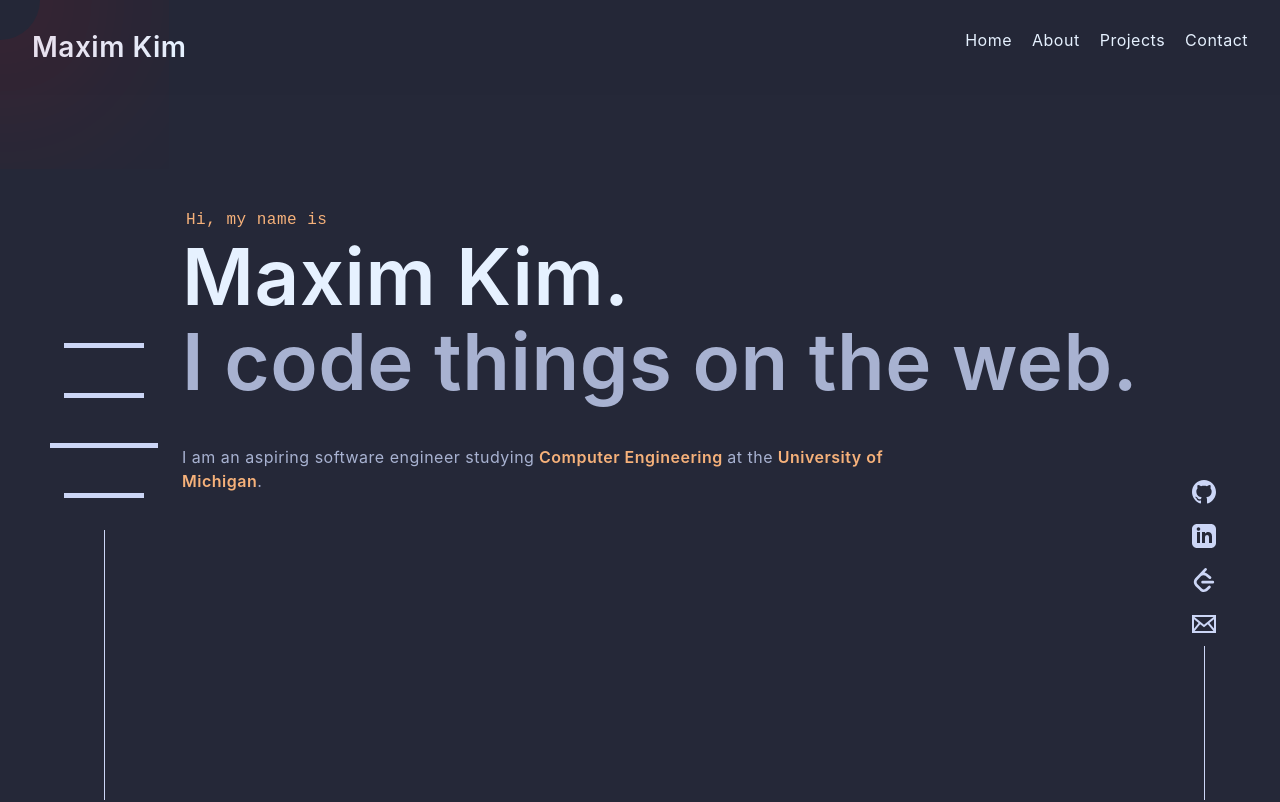
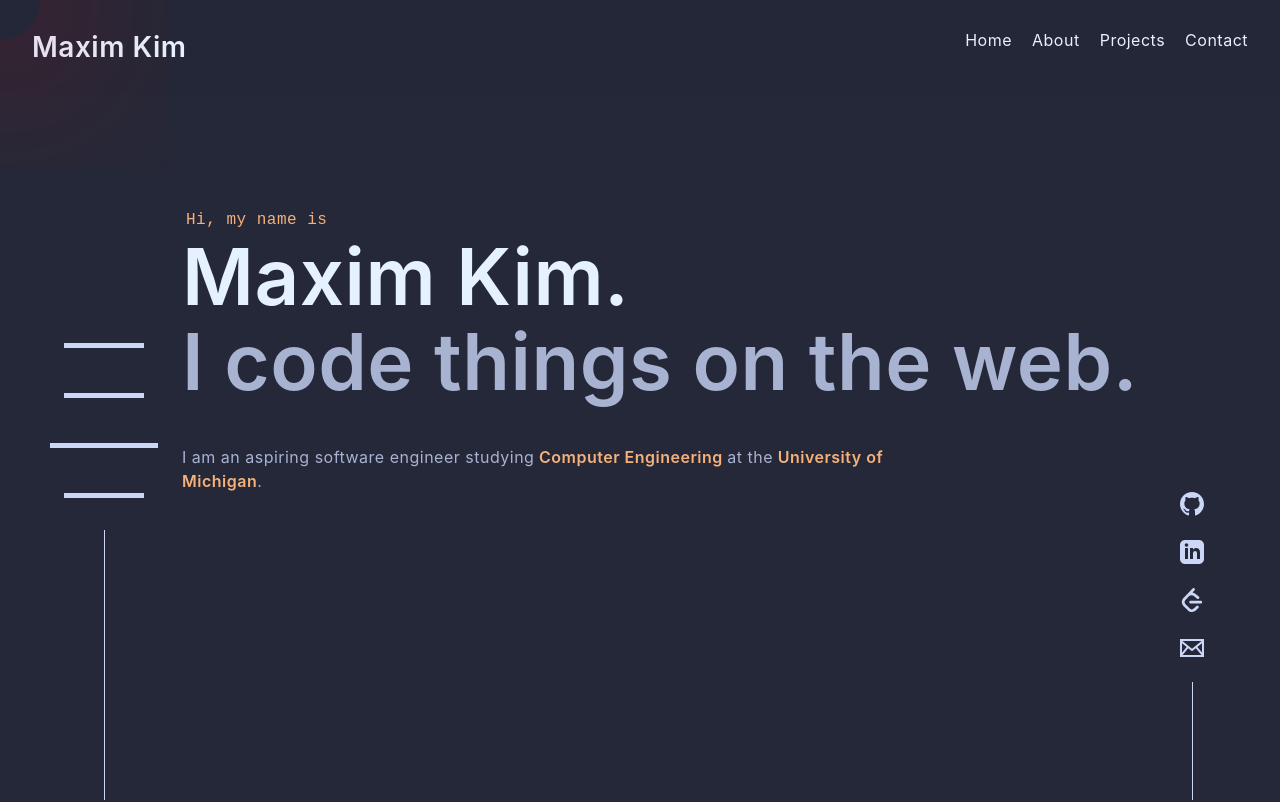
Before and after one commit to Maxim12313/portfolio, a Next.js app: page / in a window 1280 px wide. Shown: the top 802 px of the page. Built offline with nearby package versions, Linux system fonts and the light colour scheme.

Commit message:
social light up

```diff
--- a/app/components/RightBar.js
+++ b/app/components/RightBar.js
@@ -2,11 +2,14 @@ export default function RightBar() {
   return (
     <div
       className="fixed right-16 bottom-0 vertical-line min-h-[40%] flex flex-col
-                    items-center justify-start space-y-5"
+                    items-center justify-start"
     >
-      <a href="https://github.com/Maxim12313" target="_blank">
+      <a
+        href="https://github.com/Maxim12313" target="_blank"
+        className="fill-lightest-slate hover:fill-color4 p-3"
+      >
         <svg
-          className="fill-lightest-slate"
+          className="fill-inherit"
           xmlns="http://www.w3.org/2000/svg"
           width="24"
           height="24"
@@ -16,11 +19,11 @@ export default function RightBar() {
         </svg>
       </a>
       <a
-        href="https://www.linkedin.com/in/maxim-kim-b057bb240/"
-        target="_blank"
+        href="https://www.linkedin.com/in/maxim-kim-b057bb240/" target="_blank"
+        className="fill-lightest-slate hover:fill-color4 p-3"
       >
         <svg
-          className="fill-lightest-slate"
+          className="fill-inherit"
           xmlns="http://www.w3.org/2000/svg"
           width="24"
           height="24"
@@ -29,9 +32,12 @@ export default function RightBar() {
           <path d="M19 0h-14c-2.761 0-5 2.239-5 5v14c0 2.761 2.239 5 5 5h14c2.762 0 5-2.239 5-5v-14c0-2.761-2.238-5-5-5zm-11 19h-3v-11h3v11zm-1.5-12.268c-.966 0-1.75-.79-1.75-1.764s.784-1.764 1.75-1.764 1.75.79 1.75 1.764-.783 1.764-1.75 1.764zm13.5 12.268h-3v-5.604c0-3.368-4-3.113-4 0v5.604h-3v-11h3v1.765c1.396-2.586 7-2.777 7 2.476v6.759z" />
         </svg>
       </a>
-      <a href="https://leetcode.com/u/maxi24/" target="_blank">
+      <a
+        href="https://leetcode.com/u/maxi24/" target="_blank"
+        className="fill-lightest-slate hover:fill-color4 p-3"
+      >
         <svg
-          className="fill-lightest-slate"
+          className="fill-inherit"
           xmlns="http://www.w3.org/2000/svg"
           width="24"
           height="24"
@@ -40,9 +46,12 @@ export default function RightBar() {
           <path d="M13.483 0a1.37 1.37 0 0 0-.961.438L7.116 6.226l-3.854 4.126a5.3 5.3 0 0 0-1.209 2.104a5 5 0 0 0-.125.513a5.5 5.5 0 0 0 .062 2.362a6 6 0 0 0 .349 1.017a5.9 5.9 0 0 0 1.271 1.818l4.277 4.193l.039.038c2.248 2.165 5.852 2.133 8.063-.074l2.396-2.392c.54-.54.54-1.414.003-1.955a1.38 1.38 0 0 0-1.951-.003l-2.396 2.392a3.02 3.02 0 0 1-4.205.038l-.02-.019l-4.276-4.193c-.652-.64-.972-1.469-.948-2.263a2.7 2.7 0 0 1 .066-.523a2.55 2.55 0 0 1 .619-1.164L9.13 8.114c1.058-1.134 3.204-1.27 4.43-.278l3.501 2.831c.593.48 1.461.387 1.94-.207a1.384 1.384 0 0 0-.207-1.943l-3.5-2.831c-.8-.647-1.766-1.045-2.774-1.202l2.015-2.158A1.384 1.384 0 0 0 13.483 0m-2.866 12.815a1.38 1.38 0 0 0-1.38 1.382a1.38 1.38 0 0 0 1.38 1.382H20.79a1.38 1.38 0 0 0 1.38-1.382a1.38 1.38 0 0 0-1.38-1.382z"/>
         </svg>
       </a>
-      <a href="mailto:maximk@umich.edu" target="_blank">
+      <a
+        href="mailto:maximk@umich.edu" target="_blank"
+        className="fill-lightest-slate hover:fill-color4 p-3"
+      >
         <svg
-          className="fill-lightest-slate"
+          className="fill-inherit"
           xmlns="http://www.w3.org/2000/svg"
           width="24"
           height="24"
--- a/app/globals.css
+++ b/app/globals.css
@@ -123,7 +123,7 @@ p {
 .btn:hover {
   background-color: var(--color4);
   color: var(--color1);
-  box-shadow: -5px -5px var(--color5);
+  box-shadow: -7px -7px var(--color5);
 }
 
 .projectBox {
```
